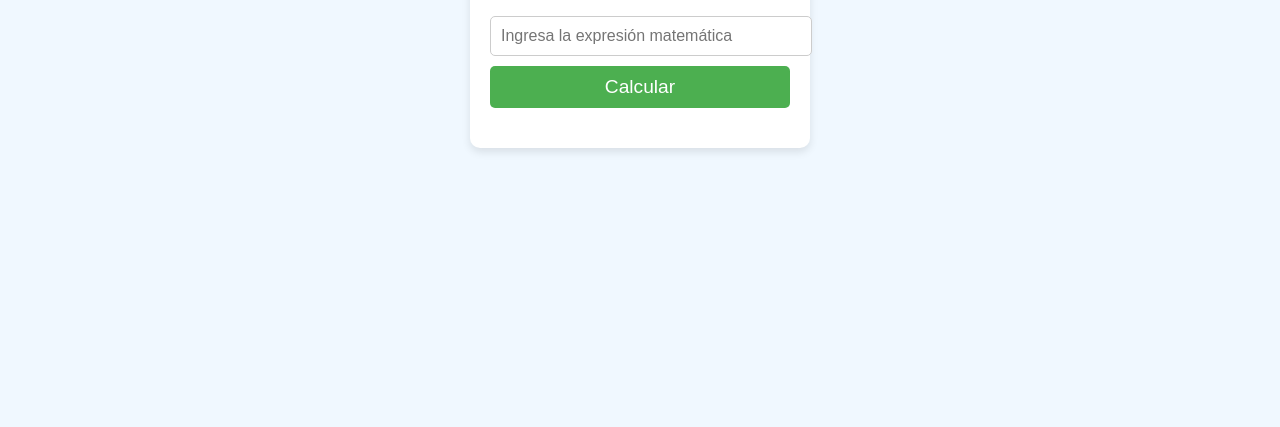
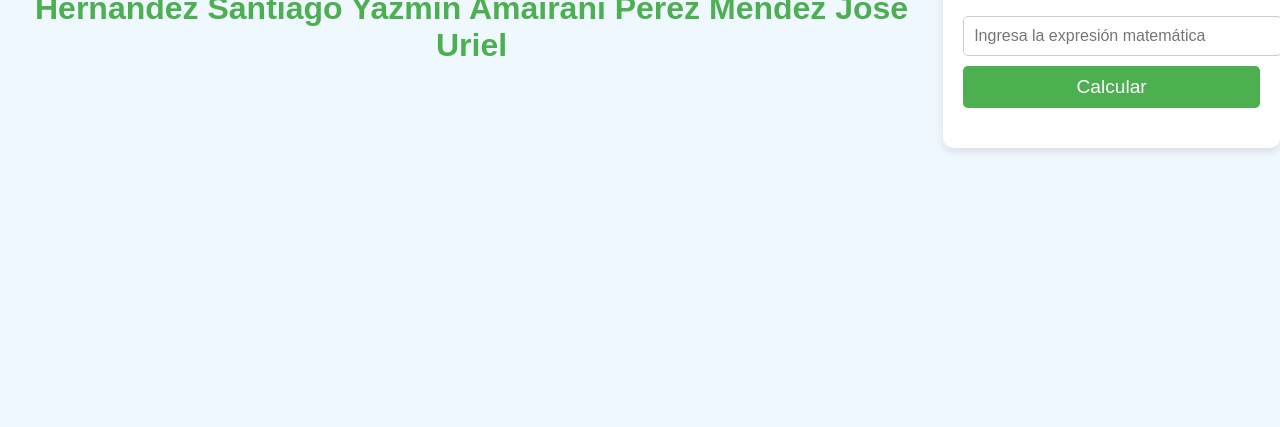
Before and after one commit to minlix10/Practica1, a plain HTML site: page index.html in a window 1280 px wide. Shown: the part 373-800 px from the top of the page. Drawn offline with Linux system fonts and the light colour scheme.

Commit message:
Update index.html

```diff
--- a/index.html
+++ b/index.html
@@ -1,5 +1,7 @@
 <!DOCTYPE html>
 <html lang="es">
+    <h1>Hernandez Santiago Yazmin Amairani
+        Perez Mendez Jose Uriel</h1>
 <head>
     <meta charset="UTF-8">
     <meta name="viewport" content="width=device-width, initial-scale=1.0">
```
